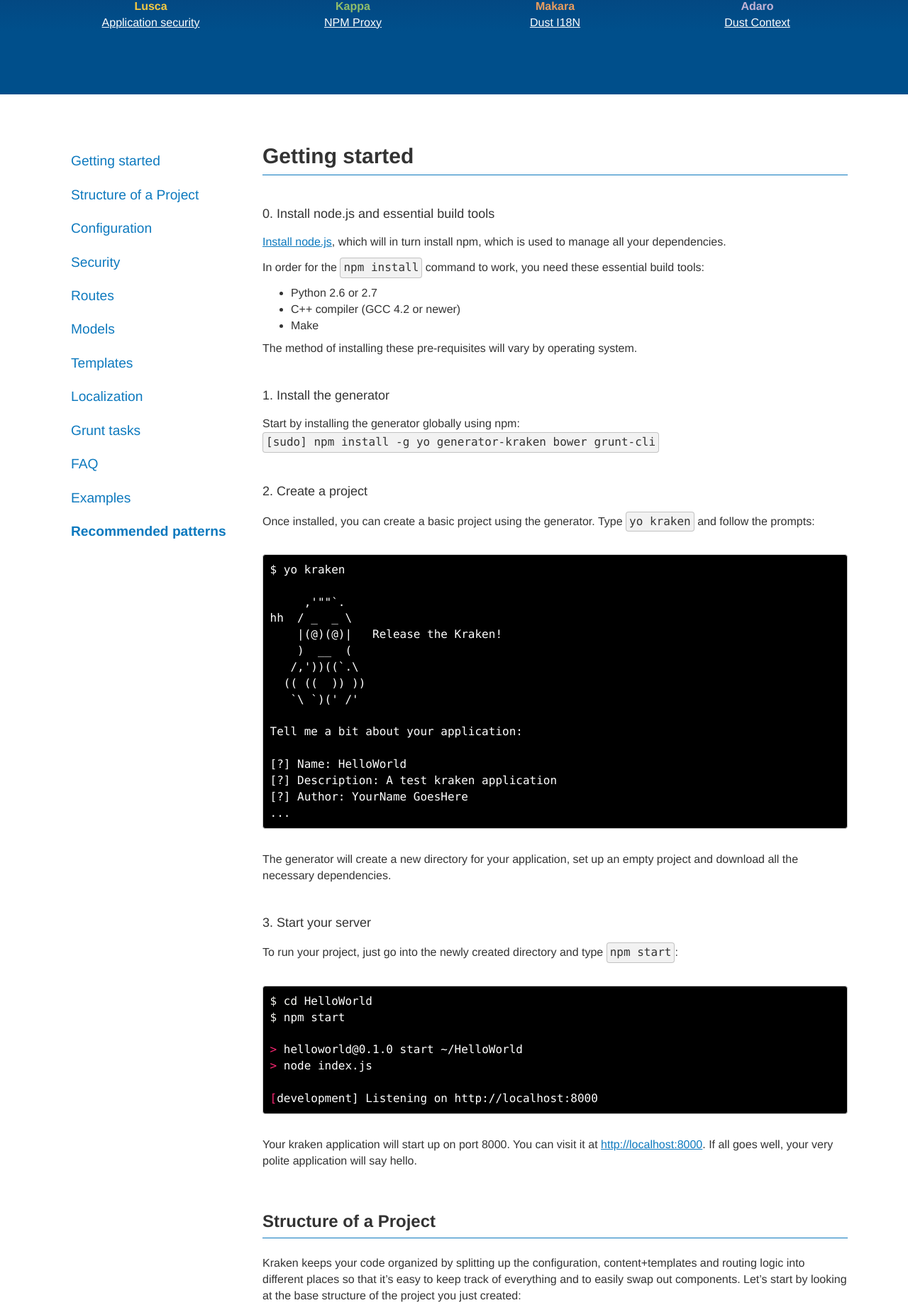
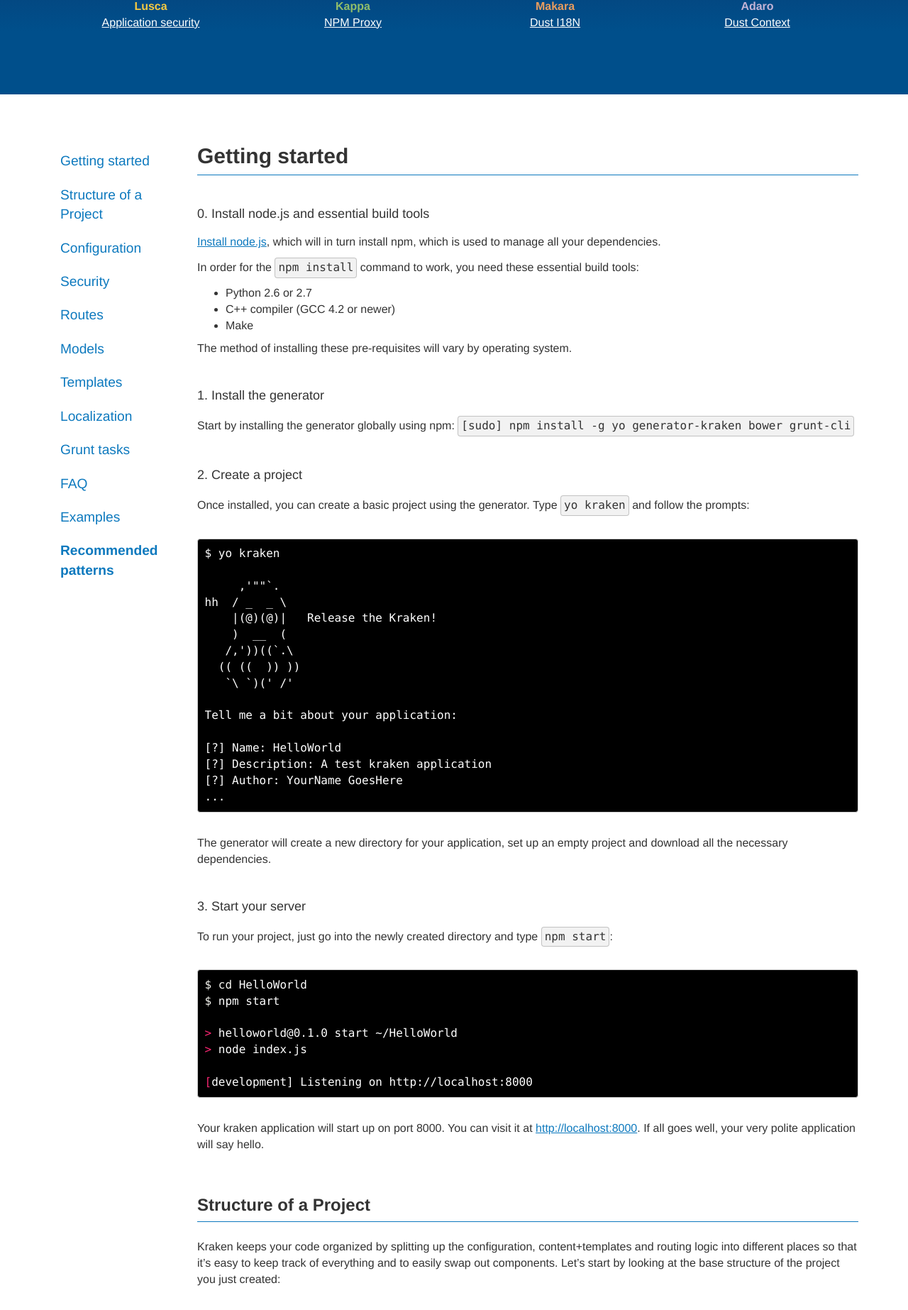
Before and after one commit to krakenjs/krakenjs.github.io, a Jekyll site: the page built from index.md, in a window 1280 px wide. Shown: the part 718-2564 px from the top of the page at 71% size. Built offline with Jekyll 4.4.1, drawn with Linux system fonts in a browser that asks for light colours.

Commit message:
Switch from a 25%/remainder layout to a text-size-relative 13em left column layout

```diff
--- a/_layouts/frontpage.html
+++ b/_layouts/frontpage.html
@@ -47,11 +47,11 @@
     <div id="documentation">
         <div class="container">
 
-            <nav id="documentation-nav" class="col-sm-3 hidden-xs">
+            <nav id="documentation-nav" class="hidden-xs">
             	<ul class="nav" role="navigation"></ul>
             </nav>
 
-            <div class="col-sm-9">
+            <div id="content">
                 {{content}}
             </div>
 
--- a/css/kraken.css
+++ b/css/kraken.css
@@ -107,6 +107,18 @@
 	padding-right: 0;
 }
 
+@media (max-width: 767px) {
+    #content {
+        margin-left: 0;
+    }
+}
+
+@media (min-width: 768px) {
+    #content {
+        margin-left: 13em;
+    }
+}
+
 #navbar-collapse {
 	padding: 0;
 }
@@ -212,6 +224,11 @@
 
 #documentation a {
 	text-decoration: underline;
+}
+
+#documentation-nav .nav {
+    width: 13em;
+    float: left;
 }
 
 #documentation-nav ul ul {
```
